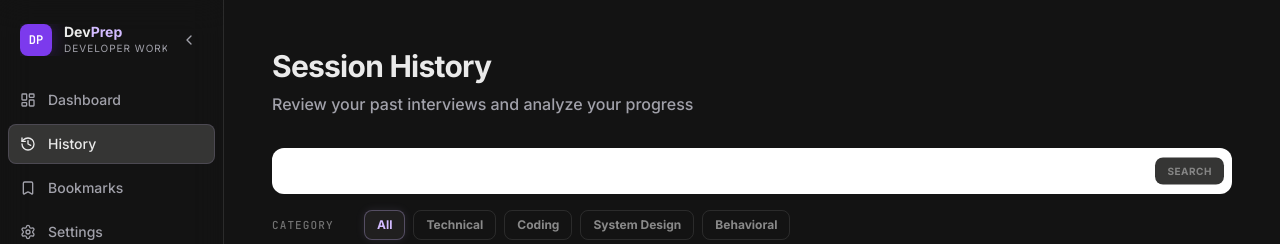
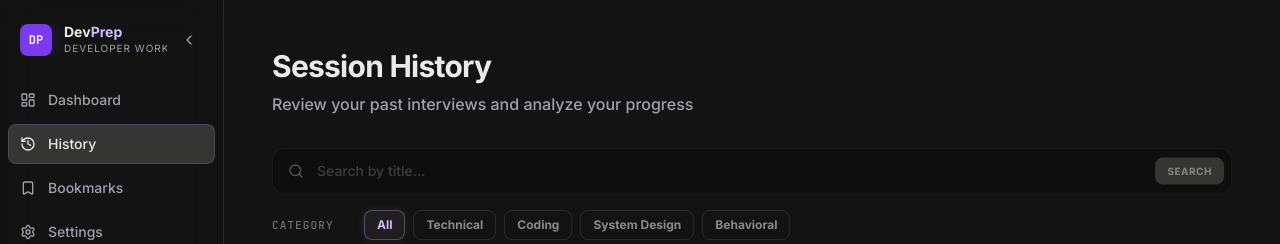
Before and after one commit to juandavidperez/DevPrep, a Next.js app: page /en/history in a window 1280 px wide. Shown: the top 244 px of the page. Built offline with nearby package versions, Linux system fonts and the light colour scheme; no server answers; the database is empty; sample sign-in values are in the browser's storage.

Commit message:
fix(history): improve search input text visibility in dark mode

```diff
--- a/src/components/history/HistoryFilters.tsx
+++ b/src/components/history/HistoryFilters.tsx
@@ -80,7 +80,7 @@ export function HistoryFilters({ category, difficulty, status, sort, query }: Pr
           type="text"
           defaultValue={query === "all" ? "" : query}
           placeholder={t("searchPlaceholder")}
-          className="w-full rounded-xl border border-white/5 bg-surface-highest/30 py-3 pl-11 pr-4 text-sm font-medium text-white outline-none transition-all placeholder:text-white/20 focus:border-primary/50 focus:bg-surface-highest/50"
+          className="w-full rounded-xl border border-white/5 bg-surface-lowest py-3 pl-11 pr-4 text-sm font-medium text-white outline-none transition-all placeholder:text-white/20 focus:border-primary/50 focus:bg-surface-container"
         />
         <button
           type="submit"
```
